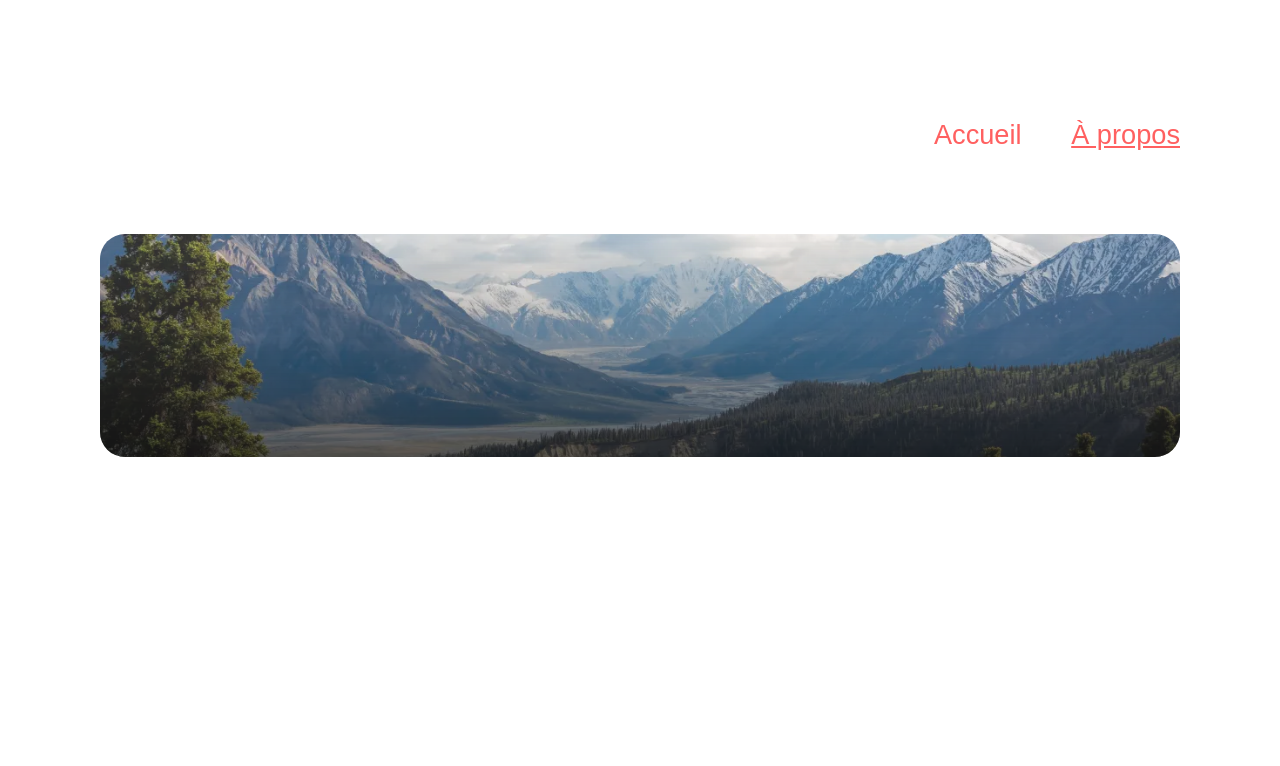
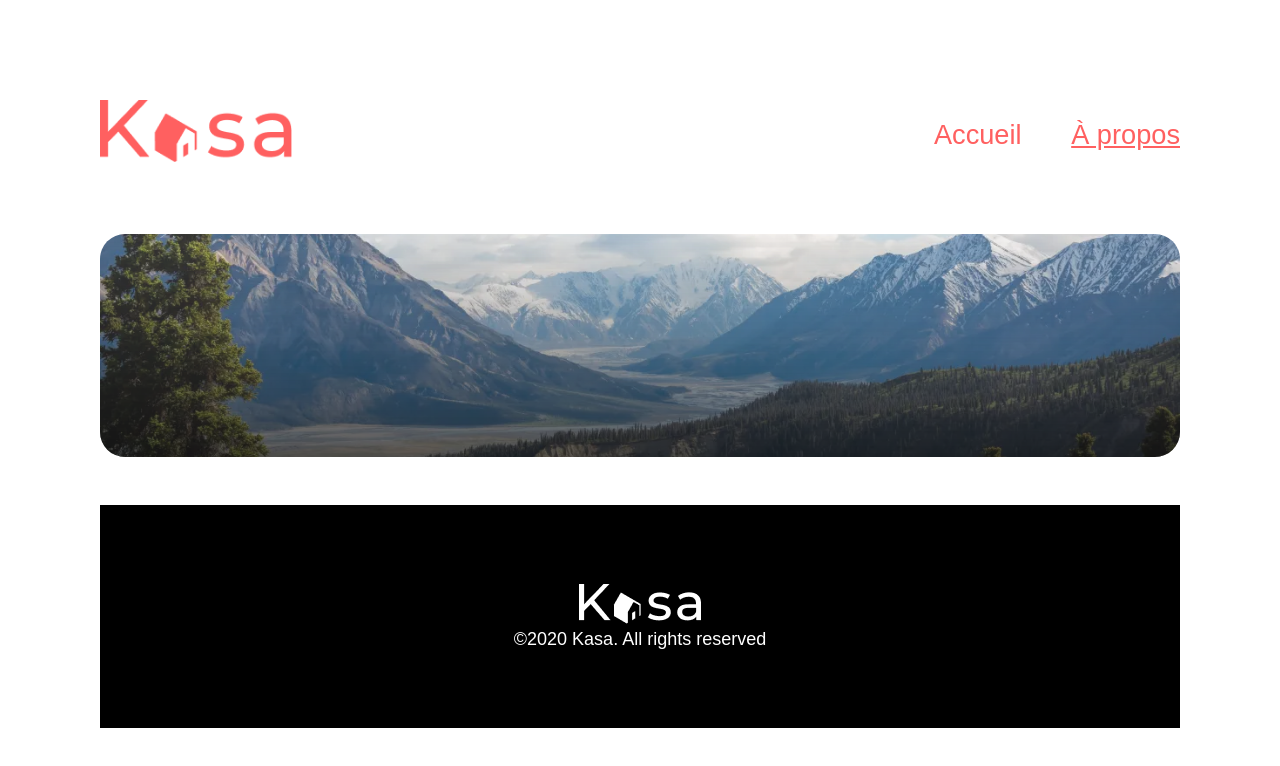
Before and after one commit to p2r3d/p6_kasa, a React (Create React App) app: page /about in a window 1280 px wide. Shown: the top 766 px of the page. Built offline with nearby package versions, Linux system fonts and the light colour scheme.

Commit message:
feat: ajout de la page 404 + footer

```diff
--- a/src/components/Footer/footer.css
+++ b/src/components/Footer/footer.css
@@ -0,0 +1,17 @@
+.footer {
+  display:flex;
+  flex-direction: column;
+  align-items: center;
+  justify-content: center;
+  flex-wrap: wrap;
+  width: 100%;
+  height: 223px;
+  background-color: #000;
+}
+.footerImg {
+  width: 100%;
+  color :#fff;
+}
+.footerTitle {
+  color: #fff;
+}
--- a/src/components/Footer/index.jsx
+++ b/src/components/Footer/index.jsx
@@ -0,0 +1,14 @@
+import './footer.css'
+
+function Footer({logo, description, text}) {
+  return (
+	  <footer className='footer'>
+      <div >
+        <img className="footerImg" src={logo} alt={description} />
+      </div>
+      <div className="footerTitle">{text}</div>
+    </footer>
+  )
+}
+
+export default Footer
--- a/src/components/Gallery/gallery.css
+++ b/src/components/Gallery/gallery.css
@@ -1,6 +1,6 @@
 .gallery {
     background-color: #f6f6f6;
-    border-radius: 25px;
+    border-radius: 25px 25px 0 0 ;
     display: flex;
     flex-direction: row;
 }
--- a/src/datas/config.js
+++ b/src/datas/config.js
@@ -4,11 +4,18 @@
 import logo from '../assets/logo.png';
 import homeBannerImg from '../assets/homeBanner.webp';
 import aboutBannerImg from '../assets/aboutBanner.webp';
+import logoFooter from '../assets/logoFooter.png';
+
 
 const datas = {
   //logo
   logoKasa : logo,
   logoDescription : "logo de Kasa",
+
+  //footer
+  logoFooterKasa : logoFooter,
+  footerText : "©2020 Kasa. All rights reserved",
+
   // page d'accueil
   homeBannerText : "Chez vous, partout et ailleurs",
   homeBannerDescription : "falaises abruptes plongeant dans l'océan",
@@ -17,7 +24,12 @@ const datas = {
   // page à propos
   aboutBannerText : "",
   aboutBannerDescription : "Forêt de sapins ouvrant sur une magnifique vallée au pied de montagnes enneigées",
-  aboutBannerImg : aboutBannerImg
+  aboutBannerImg : aboutBannerImg,
+
+  // page not found
+  notFoundCode : "404",
+  notFoundText : "Oups ! La page que vous demandez n'existe pas.",
+  backHomeLink : "Retour vers la page d'accueil"
 };
 
 export default datas;
--- a/src/pages/Home/index.jsx
+++ b/src/pages/Home/index.jsx
@@ -1,18 +1,25 @@
 import Header from '../../components/Header'
 import Gallery from '../../components/Gallery'
+import Footer from '../../components/Footer'
+
 import datas from '../../datas/config';
 
 function Home() {
   return (
     <div>
       <Header
-      logo={datas.logoKasa}
-      logoDescription={datas.logoDescription}
-      bannerImg={datas.homeBannerImg}
-      bannerText={datas.homeBannerText}
-      bannerDescription={datas.homeBannerDescription}
+        logo={datas.logoKasa}
+        logoDescription={datas.logoDescription}
+        bannerImg={datas.homeBannerImg}
+        bannerText={datas.homeBannerText}
+        bannerDescription={datas.homeBannerDescription}
       />
       <Gallery />
+      <Footer
+        logo={datas.logoFooterKasa}
+        logoDescription={datas.logoDescription}
+        text={datas.footerText}
+      />
     </div>
 
   );
--- a/src/pages/about/index.jsx
+++ b/src/pages/about/index.jsx
@@ -1,11 +1,24 @@
 import Header from '../../components/Header'
+import Footer from '../../components/Footer'
+
 import datas from '../../datas/config';
 
 function About() {
 
   return (
-     <div>
-      <Header bannerImg={datas.aboutBannerImg} bannerText={datas.aboutBannerText} bannerDescription={datas.aboutBannerDescription}/>
+    <div>
+      <Header
+        logo={datas.logoKasa}
+        logoDescription={datas.logoDescription}
+        bannerImg={datas.aboutBannerImg}
+        bannerText={datas.aboutBannerText}
+        bannerDescription={datas.aboutBannerDescription}
+      />
+      <Footer
+        logo={datas.logoFooterKasa}
+        logoDescription={datas.logoDescription}
+        text={datas.footerText}
+      />
     </div>
   )
 }
--- a/src/pages/notFound/index.jsx
+++ b/src/pages/notFound/index.jsx
@@ -1,9 +1,28 @@
+import { Link } from 'react-router-dom';
+import Footer from '../../components/Footer'
+import Nav from '../../components/Nav'
+import datas from '../../datas/config'
+import './notFound.css'
+
 function NotFound() {
-    return (
-        <div>
-            <h1>Oups 🙈 Cette page n'existe pas</h1>
-        </div>
-    );
+  return (
+    <div>
+      <Nav
+        logo={datas.logoKasa}
+        logoDescription={datas.logoDescription}
+      />
+      <div className='messages'>
+        <h1 className='errorCode'>{datas.notFoundCode}</h1>
+        <p className='errorText'>{datas.notFoundText}</p>
+      </div>
+      <Link className='backHome' to="/">{datas.backHomeLink}</Link>
+      <Footer
+        logo={datas.logoFooterKasa}
+        logoDescription={datas.logoDescription}
+        text={datas.footerText}
+      />
+   </div>
+  );
 }
 
 export default NotFound
--- /dev/null
+++ b/src/pages/notFound/notFound.css
@@ -0,0 +1,30 @@
+.messages {
+  display: flex;
+  flex-direction: column;
+  align-items: center;
+  justify-content: center;
+  color : #FF6060;
+  font-weight:500;
+}
+.errorCode {
+  display: flex;
+  font-size: 263px;
+  font-weight:700;
+  margin:0;
+  padding-top: 174px;
+  padding-bottom: 66px;
+}
+.errorText {
+  display: flex;
+  font-size: 36px;
+  margin:0;
+  padding-bottom: 182px;
+}
+.backHome {
+  display: flex;
+  justify-content: center;
+  font-size: 18px;
+  color : #FF6060;
+  font-weight: 500;
+  padding-bottom: 159px;
+}
```
Also changed, not shown: src/assets/footer.png (added), src/assets/logoFooter.png (added).
